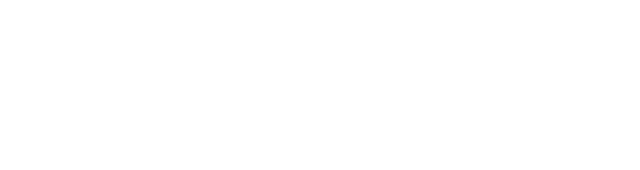
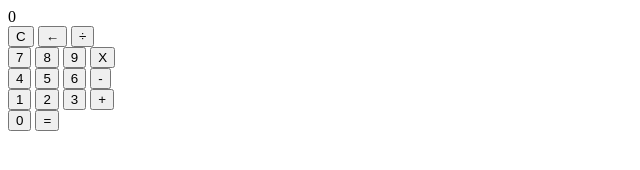
Before and after one commit to RAlanWright/iOS-Calculator-JS, a plain HTML site: page index.html in a window 1280 px wide. Shown: the whole page, without its empty margins (0-640 px from the left). Drawn offline with Linux system fonts and the light colour scheme.

Commit message:
added html for buttons and output screen

```diff
--- a/index.html
+++ b/index.html
@@ -6,6 +6,39 @@
     <title>iOS Calculator Web</title>
 </head>
 <body>
-
+    <div class="calc">
+        <section class="screen">
+          0
+        </section>
+        <div class="calc-buttons">
+          <section class="calc-button-row">
+            <button class="calc-button double">C</button>
+            <button class="calc-button">&#8592</button>
+            <button class="calc-button">&#247</button>
+          </section>
+          <section class="calc-button-row">
+            <button class="calc-button">7</button>
+            <button class="calc-button">8</button>
+            <button class="calc-button">9</button>
+            <button class="calc-button">X</button>
+          </section>
+          <section class="calc-button-row">
+            <button class="calc-button">4</button>
+            <button class="calc-button">5</button>
+            <button class="calc-button">6</button>
+            <button class="calc-button">-</button>
+          </section>
+          <section class="calc-button-row">
+            <button class="calc-button">1</button>
+            <button class="calc-button">2</button>
+            <button class="calc-button">3</button>
+            <button class="calc-button">+</button>
+          </section>
+          <section class="calc-button-row">
+            <button class="calc-button triple">0</button>
+            <button class="calc-button">=</button>
+          </section>
+        </div>
+      </div>
 </body>
 </html>
```
